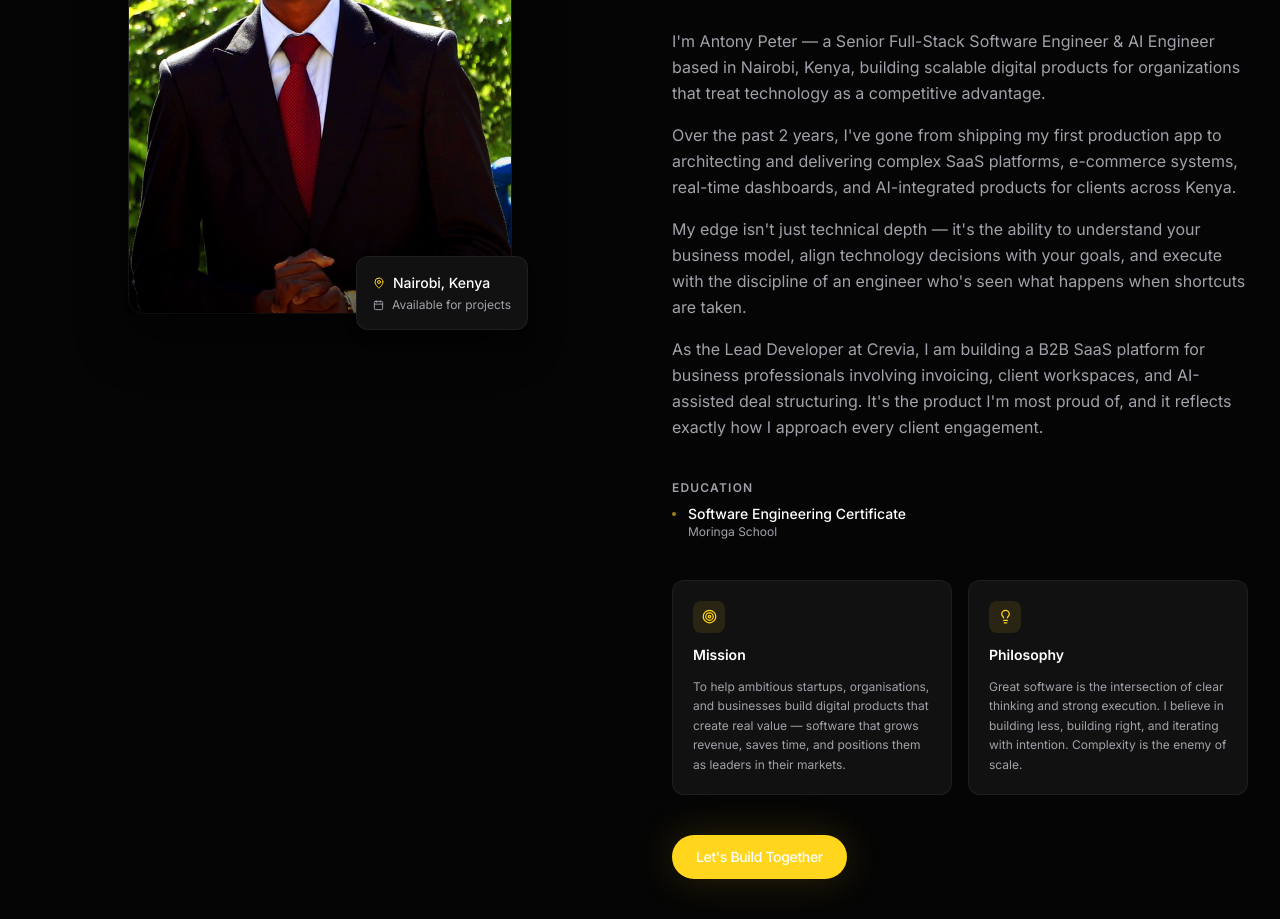
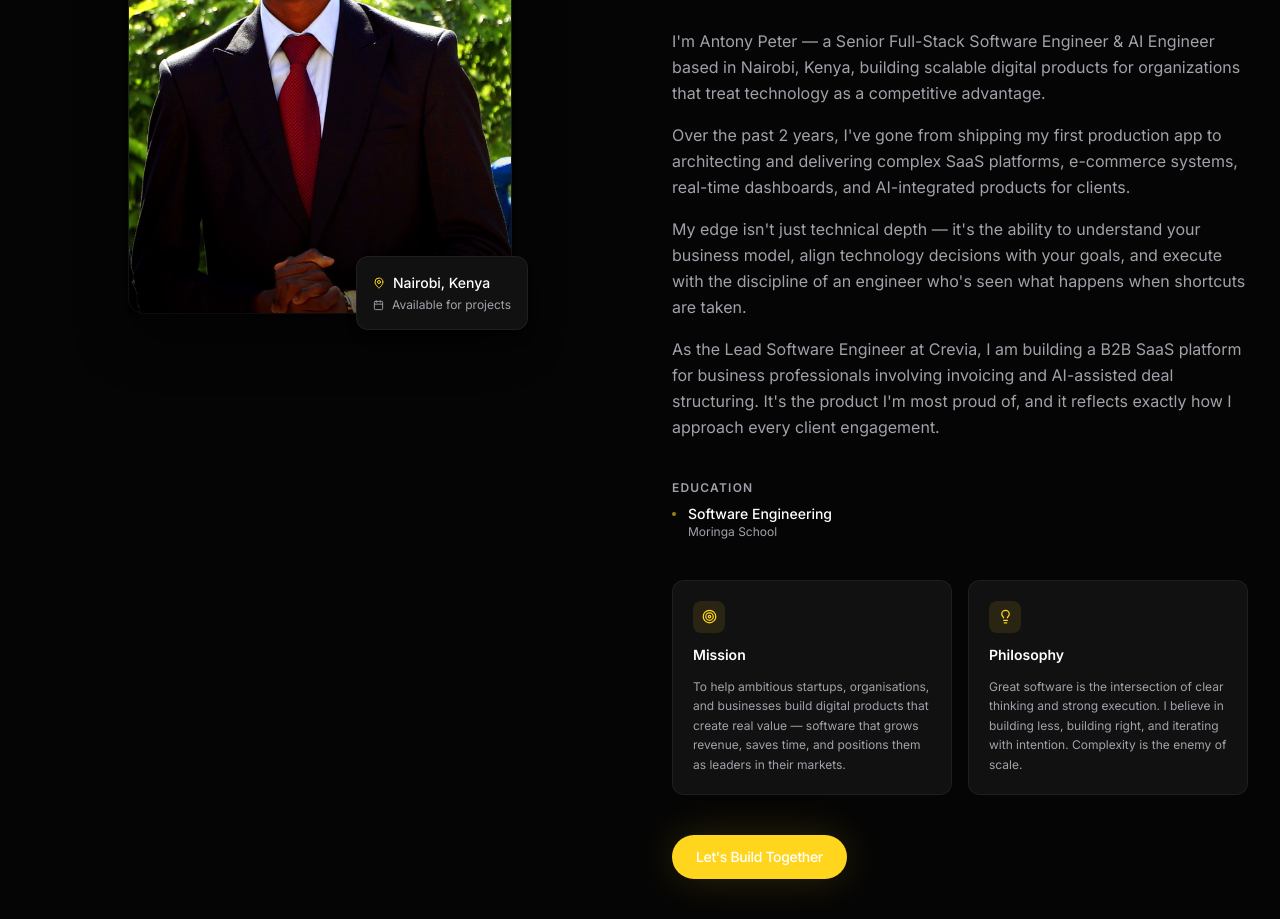
Before and after one commit to antoniodemax/antony, a React (Vite) app: page / in a window 1280 px wide. Shown: the part 1160-2079 px from the top of the page. Built offline with nearby package versions, Linux system fonts and the light colour scheme.

Commit message:
made some few changes in the about section

```diff
--- a/src/components/sections/About.tsx
+++ b/src/components/sections/About.tsx
@@ -82,7 +82,7 @@ export default function About() {
               <p>
                 Over the past 2 years, I've gone from shipping my first production app to
                 architecting and delivering complex SaaS platforms, e-commerce systems, real-time
-                dashboards, and AI-integrated products for clients across Kenya.
+                dashboards, and AI-integrated products for clients.
               </p>
               <p>
                 My edge isn't just technical depth — it's the ability to understand your business
@@ -90,10 +90,9 @@ export default function About() {
                 of an engineer who's seen what happens when shortcuts are taken.
               </p>
               <p>
-                As the Lead Developer at Crevia, I am building a B2B SaaS platform for business
-                professionals involving invoicing, client workspaces, and AI-assisted deal
-                structuring. It's the product I'm most proud of, and it reflects exactly how I
-                approach every client engagement.
+                As the Lead Software Engineer at Crevia, I am building a B2B SaaS platform for business
+                professionals involving invoicing and AI-assisted deal structuring.
+                It's the product I'm most proud of, and it reflects exactly how I approach every client engagement.
               </p>
             </div>
 
@@ -103,7 +102,7 @@ export default function About() {
               <div className="flex items-start gap-3">
                 <div className="w-1 h-1 rounded-full bg-accent/60 mt-2 flex-shrink-0" />
                 <div>
-                  <p className="text-sm font-medium text-white">Software Engineering Certificate</p>
+                  <p className="text-sm font-medium text-white">Software Engineering </p>
                   <p className="text-xs text-muted">Moringa School</p>
                 </div>
               </div>
```
